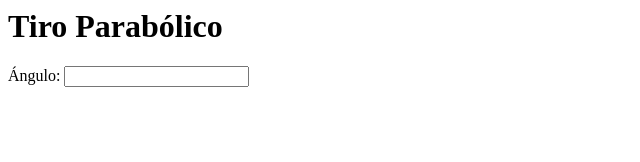
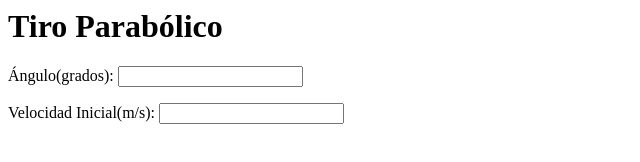
Before and after one commit to jlbandujarbosco/PARABOLA2, a plain HTML site: page index.html in a window 1280 px wide. Shown: the whole page, without its empty margins (0-640 px from the left). Drawn offline with Linux system fonts and the light colour scheme.

Commit message:
Añado velocidad Inicial #1

```diff
--- a/index.html
+++ b/index.html
@@ -1,6 +1,7 @@
 <html>
   <body>
   <h1>Tiro Parabólico</h1>
-    Ángulo: <input type="number" name="angulo" id="angulo">
+    <p>Ángulo(grados): <input type="number" name="angulo" id="angulo"></p>
+    <p>Velocidad Inicial(m/s): <input type="number" name="vel-ini" id="vel-ini"></p>
   </body>
 </html>
```
